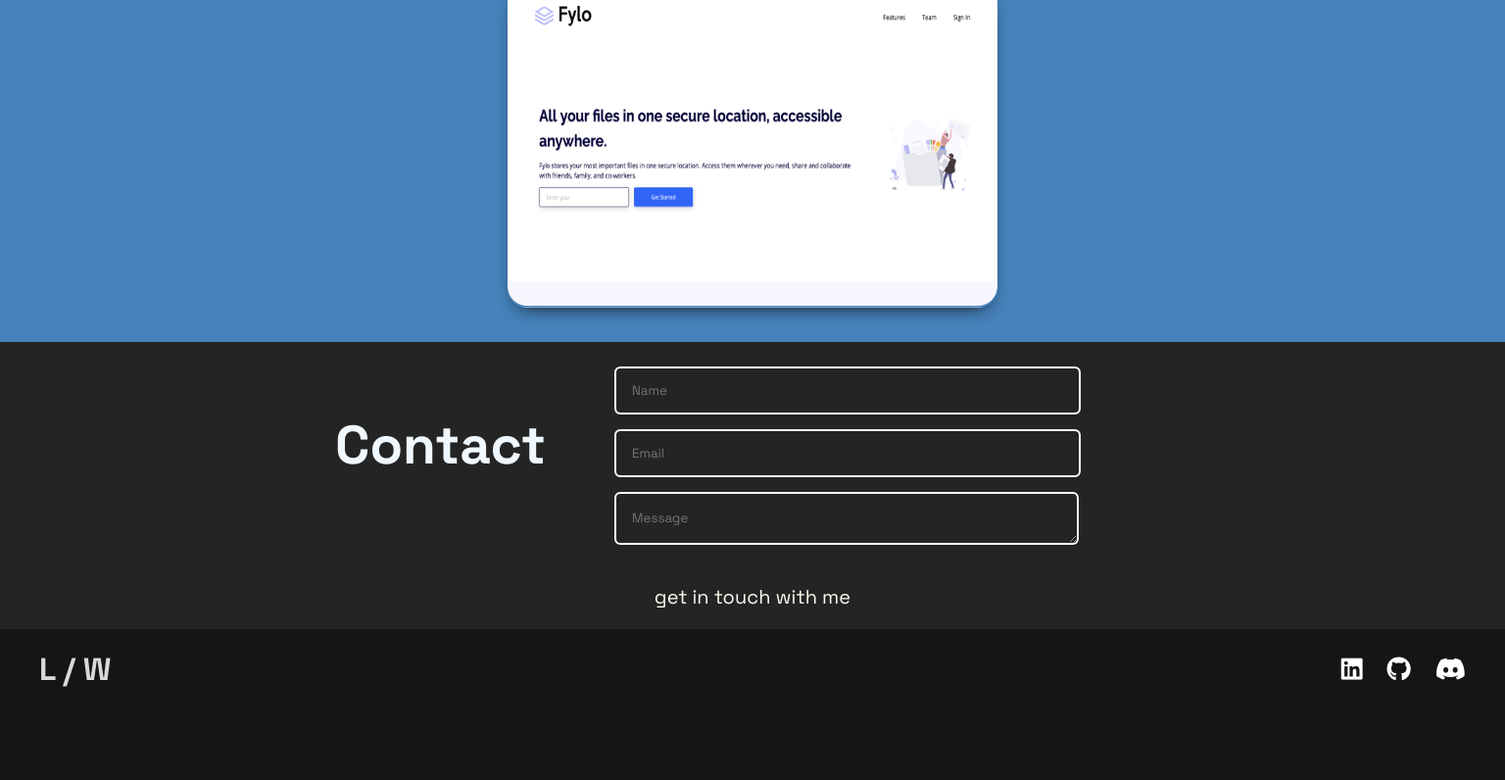
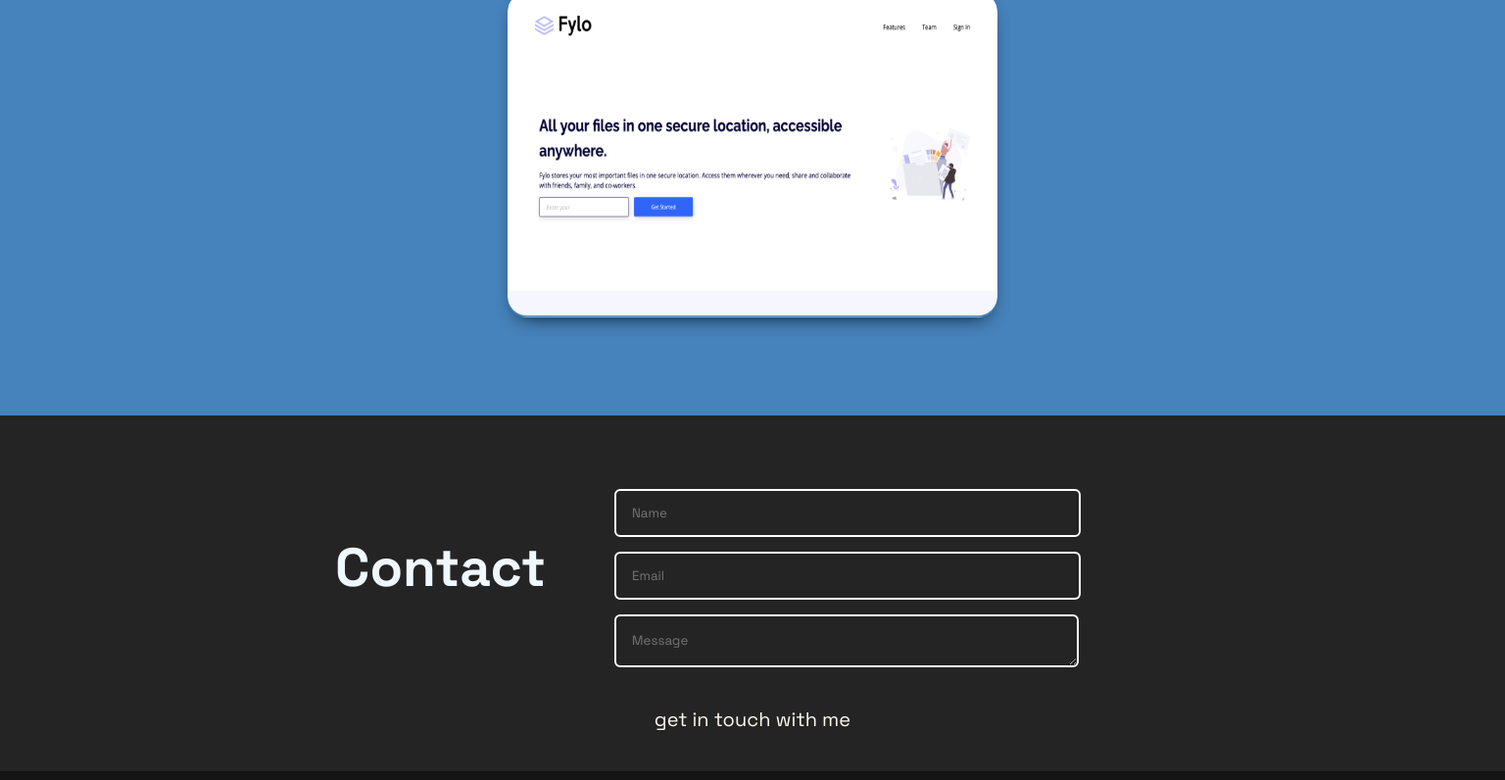
Before and after one commit to liamwoody25/Liamwoody25.github.io.1, a plain HTML site: page index.html in a window 1536 px wide. Shown: the part 2204-3000 px from the top of the page at 98% size. Before the commit the page ends 2929 px from the top, so only its background shows below. Drawn offline with Linux system fonts and the light colour scheme.

Commit message:
making changes to css

```diff
--- a/public/css/main.css
+++ b/public/css/main.css
@@ -416,7 +416,13 @@ footer {
   .tech-content {
     display: flex;
   }
+
+  .contact-content {
+    padding: 100px;
+  }
 }
+
+
 
 
 
@@ -493,7 +499,7 @@ footer {
   }
 /****** portfolio projects ******/
   #projects {
-    padding: 25px 100px 35px;
+    padding: 25px 100px 100px;
     display: flex;
     gap: 30px;
     justify-content: left;
@@ -504,6 +510,7 @@ footer {
     display: flex;
     flex-direction: row;
     flex-wrap: wrap;
+    gap: 30px;
     justify-content: center;
   }
 
@@ -557,7 +564,7 @@ footer {
 
   }
   .contact-content {
-    padding: 25px 0px 0px;
+    padding: 75px 0px 20px;
     display: flex;
     flex-wrap: wrap;
     justify-content: center;
@@ -589,4 +596,6 @@ footer {
     justify-content: space-around;
   }
 
+
+
 }
```
